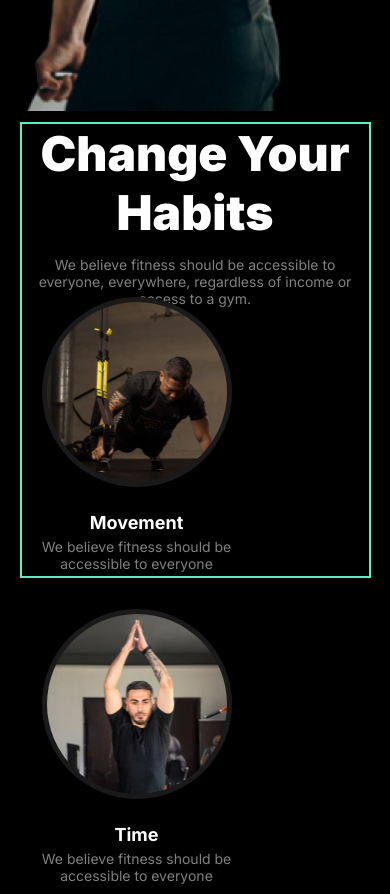
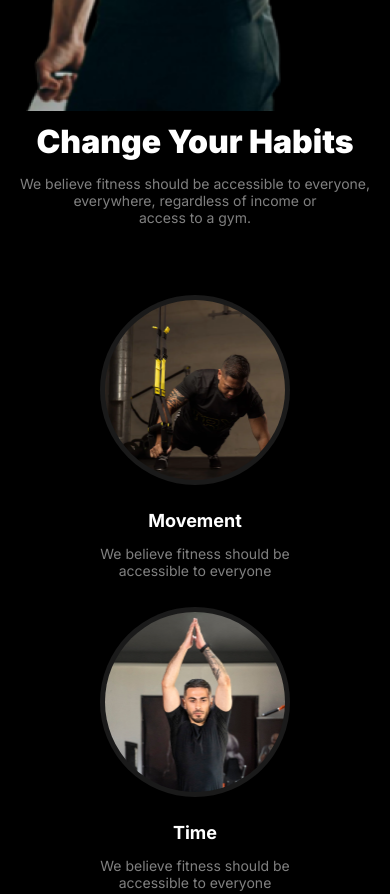
Before and after one commit to shanto470/assignment_02, a plain HTML site: page index.html in a window 390 px wide. Shown: the part 1020-1914 px from the top of the page. Drawn offline with Linux system fonts and the light colour scheme; a web font is replaced by a local one.

Commit message:
added responsive of Change Your Habit Section

```diff
--- a/styles/style.css
+++ b/styles/style.css
@@ -192,7 +192,7 @@ span {
 /* nav-ber banner style ends here */
 /* HABITS SECTION STARTS HERE */
 .habit-section {
-  border: 2px solid rgb(93, 237, 194);
+  /* border: 2px solid rgb(93, 237, 194); */
   height: 452px;
   margin-top: 100px;
 }
@@ -347,4 +347,14 @@ span {
     grid-template-columns: repeat(1, 1fr);
     /* gap: 38px; */
   }
+  .habit-description h2 {
+    font-size: 32px;
+  }
+  .habit-pera {
+    margin-top: 14px;
+  }
+
+  .common-habit-img {
+    margin: 0 auto;
+  }
 }
```
